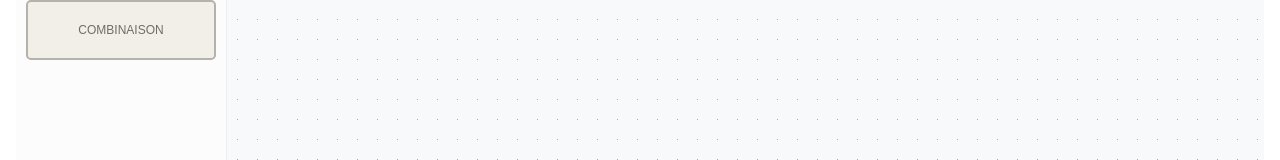
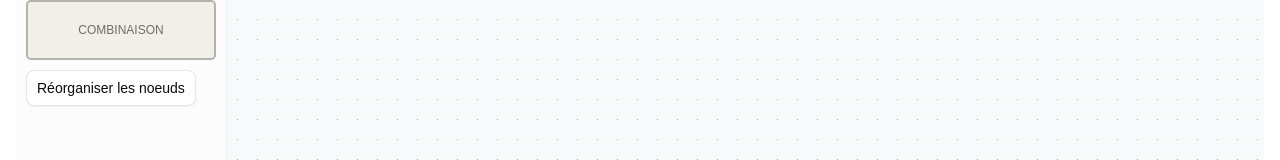
Before and after one commit to ayluc/projet-feature-model, a React app in the folder frontend/: page /creation in a window 1280 px wide. Shown: the part 371-531 px from the top of the page. Built offline with nearby package versions, Linux system fonts and the light colour scheme; the HTML template or start-up script is replaced by a standard one.

Commit message:
Bouton pour réorganiser les noeuds

```diff
--- a/frontend/src/components/FeatureModelEditor/SidebarReact.jsx
+++ b/frontend/src/components/FeatureModelEditor/SidebarReact.jsx
@@ -1,5 +1,9 @@
 import React from 'react';
 import { useDnD } from '@/components/DnDContext';
+import { Button } from "@/components/ui/button";
+import { useGraph } from '@/components/GraphContext';
+import { getLayoutedElements } from '@/components/utils/layout';
+
 
 export default () => {
   const [_, setType] = useDnD();
@@ -7,6 +11,16 @@ export default () => {
   const onDragStart = (event, nodeType) => {
     setType(nodeType);
     event.dataTransfer.effectAllowed = 'move';
+  };
+
+  const {
+    nodes, setNodes, onNodesChange,
+    edges
+  } = useGraph();
+
+  const handleNoeuds = () => {
+    const { layoutedNodes } = getLayoutedElements(nodes, edges);
+    setNodes(layoutedNodes);
   };
 
   return (
@@ -24,6 +38,7 @@ export default () => {
       <div className="dndnode" onDragStart={(event) => onDragStart(event, 'combinaison')} draggable>
         COMBINAISON
       </div>
+      <Button variant="outline" onClick={handleNoeuds}>Réorganiser les noeuds</Button>
     </aside>
   );
 };
```
